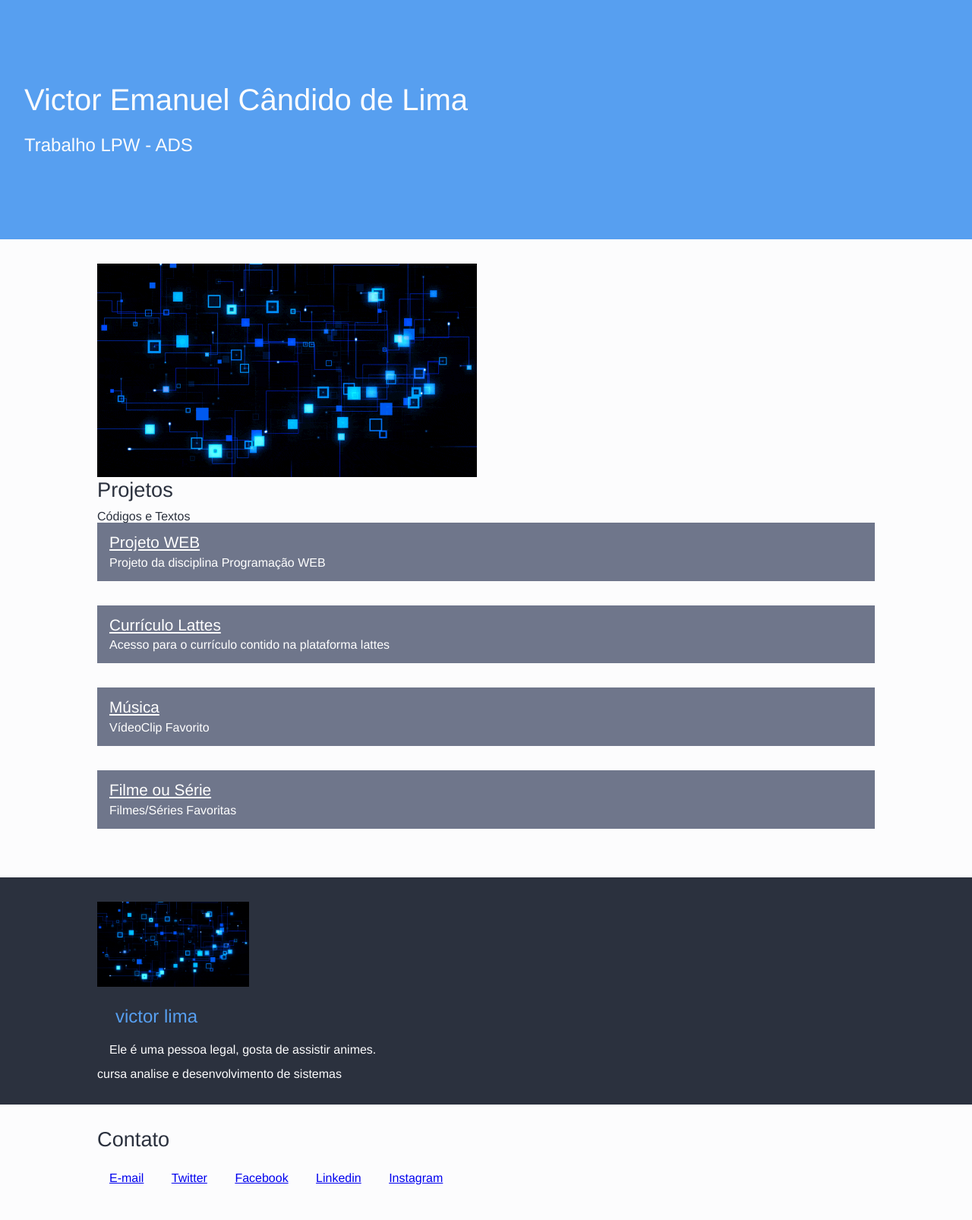
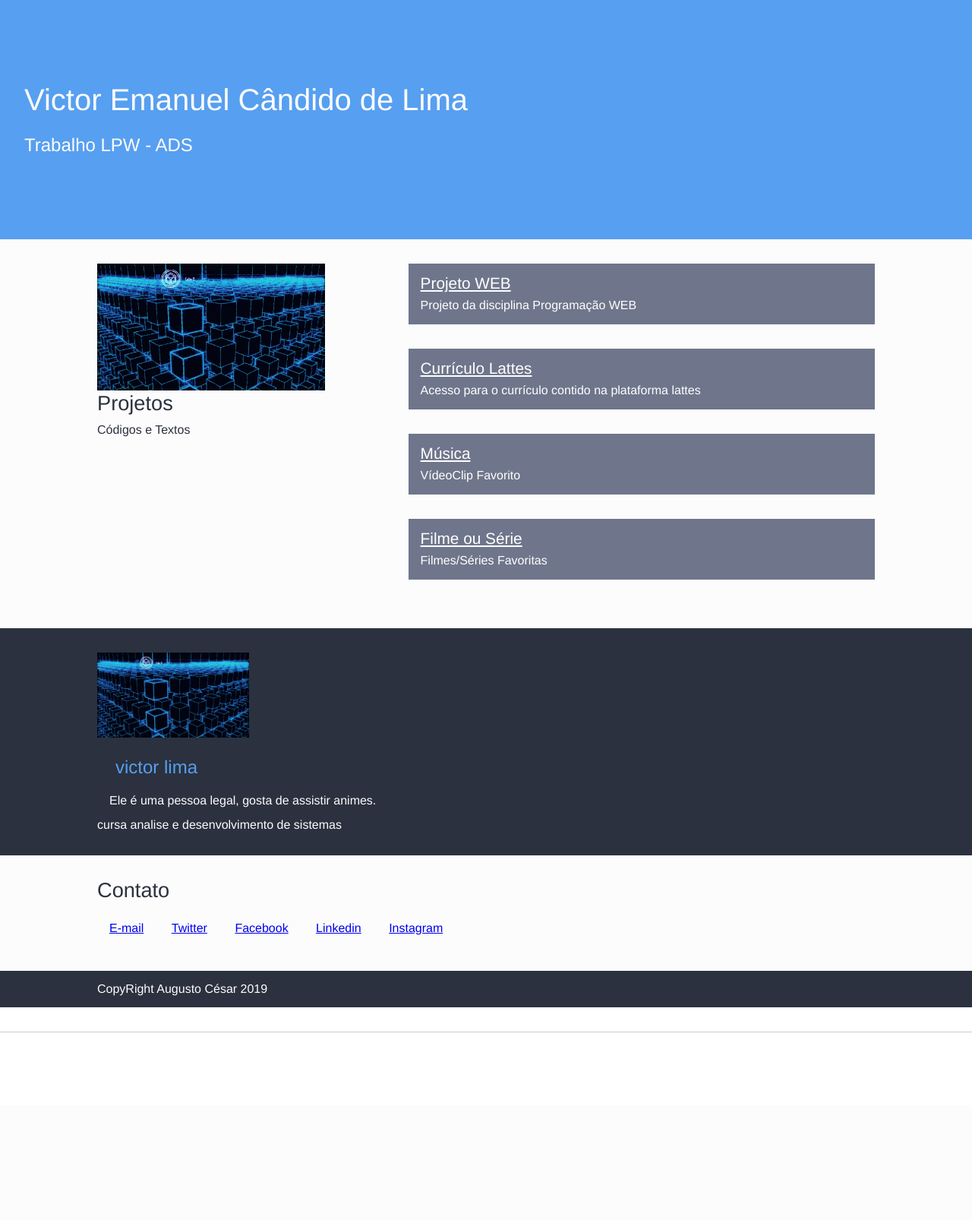
Before and after one commit to Cesaralves17/AulasProgramacaoWeb, a PHP site: page / in a window 1280 px wide. Shown: the part 50-1656 px from the top of the page at 76% size. After the commit the page ends 1409 px from the top, so only its background shows below. Run offline with PHP 8.4, Linux system fonts and the light colour scheme.

Commit message:
html parte 1
html parte 1

```diff
--- a/estilos/blog.css
+++ b/estilos/blog.css
@@ -1,6 +1,11 @@
 body {
     font-family: Helvetica, sans-serif;
 
+}
+
+section img{
+    width:100%;
+    max-width:300px;
 }
 
 header {
@@ -65,6 +70,15 @@ header li a {
     color: #2B313E;
 }
 
+.projetos-header{
+    float: left;
+}
+
+
+.styleprojetos{
+    margin-left: 40%;
+}
+
 .styleprojetos li {
     background-color: #6F768B;
     padding: 1em;
@@ -79,6 +93,8 @@ header li a {
 .styleprojetos li p {
     color: #fff;
     margin-top: 0.5em;
+    text-align: justify;
+    line-height: 1.2;
 }
 
 #sobre p.text {
--- a/index.html
+++ b/index.html
@@ -28,9 +28,11 @@
         </section>
 
         <section id="projetos" class="claras container">
-            <img alt="Imagem que apresenta diversos itens presentes na tecnologia" src="imagens/tecnologia1.gif">
-            <h3>Projetos</h3>
-            <p>Códigos e Textos</p>
+            <div class="projetos-header">
+                <img alt="Imagem que apresenta diversos itens presentes na tecnologia" src="imagens/tecnologia1.gif">
+                <h3>Projetos</h3>
+                <p>Códigos e Textos</p>
+            </div>
 
             <ul class="styleprojetos">
                 <li>
```
Also changed, not shown: imagens/tecnologia1.gif.
